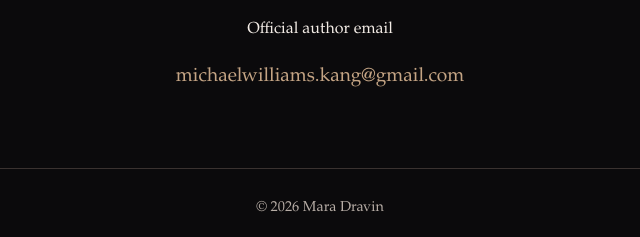
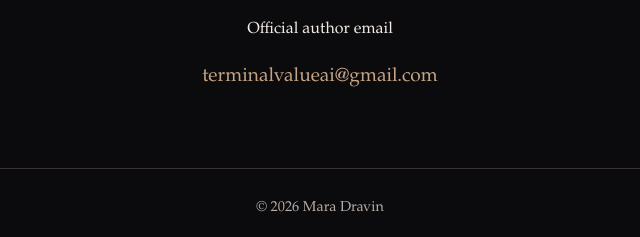
Before and after one commit to mara-dravin/mara-dravin, a plain HTML site: page index.html in a window 1280 px wide. Shown: the part 1497-1734 px from the top of the page, 320-960 px from the left. Drawn offline with Linux system fonts and the light colour scheme.

Commit message:
Update the official author email.
Replace the contact address shown on the author site.

Co-authored-by: mara-dravin <mara-dravin@users.noreply.github.com>

```diff
--- a/index.html
+++ b/index.html
@@ -134,7 +134,7 @@
     <section class="contact">
       <h2>Contact</h2>
       <p>Official author email</p>
-      <p class="email"><a href="mailto:michaelwilliams.kang@gmail.com">michaelwilliams.kang@gmail.com</a></p>
+      <p class="email"><a href="mailto:terminalvalueai@gmail.com">terminalvalueai@gmail.com</a></p>
     </section>
   </main>
   <footer>
```
